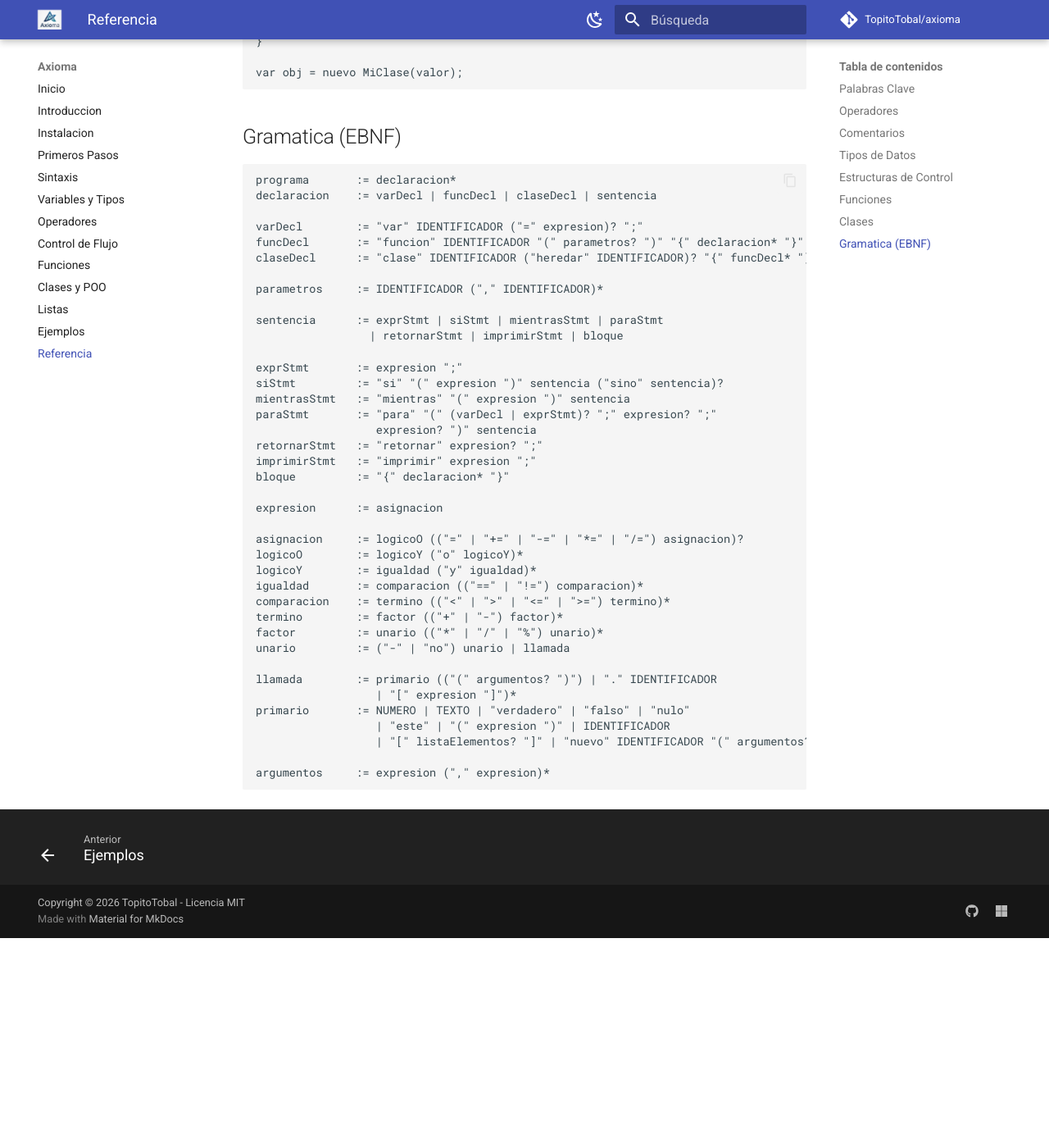
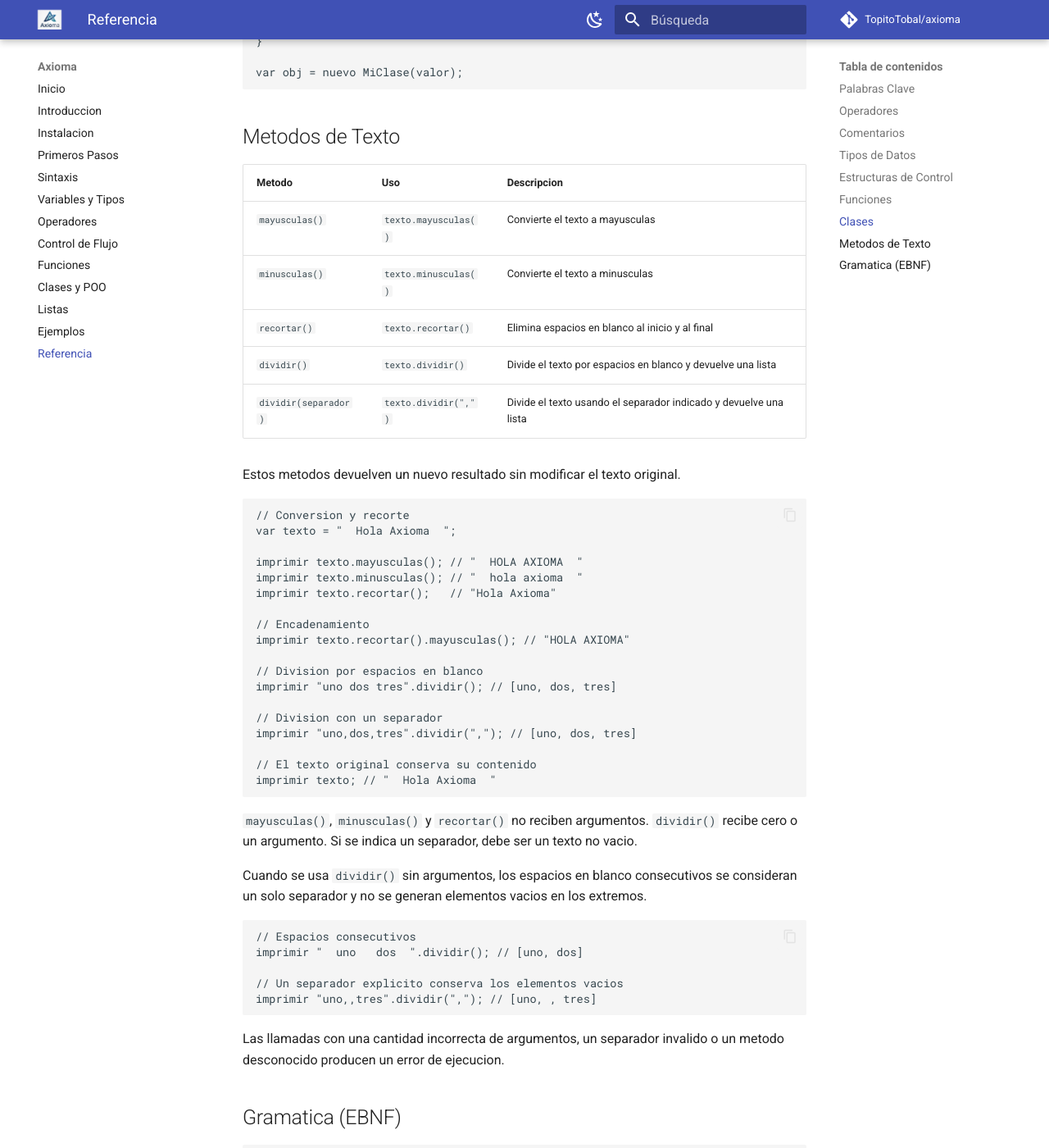
Before and after one commit to TopitoTobal/axioma, an MkDocs documentation site: the page built from docs/12-referencia.md, in a window 1280 px wide and 1400 px high, scrolled down 2527 px. Shown: the whole window at 82% size. Built offline with MkDocs 1.6.1 and Material for MkDocs 9.7.7, drawn with Linux system fonts in a browser that asks for light colours; comment, search, counter and statistics services are not loaded; before the commit the page ends 3671 px from its top, so only the background shows below that.

Commit message:
feat: agregar metodos de texto

````diff
--- a/docs/12-referencia.md
+++ b/docs/12-referencia.md
@@ -96,6 +96,58 @@ clase MiClase {
 var obj = nuevo MiClase(valor);
 ```
 
+## Metodos de Texto
+
+| Metodo | Uso | Descripcion |
+|--------|-----|-------------|
+| `mayusculas()` | `texto.mayusculas()` | Convierte el texto a mayusculas |
+| `minusculas()` | `texto.minusculas()` | Convierte el texto a minusculas |
+| `recortar()` | `texto.recortar()` | Elimina espacios en blanco al inicio y al final |
+| `dividir()` | `texto.dividir()` | Divide el texto por espacios en blanco y devuelve una lista |
+| `dividir(separador)` | `texto.dividir(",")` | Divide el texto usando el separador indicado y devuelve una lista |
+
+Estos metodos devuelven un nuevo resultado sin modificar el texto original.
+
+```
+// Conversion y recorte
+var texto = "  Hola Axioma  ";
+
+imprimir texto.mayusculas(); // "  HOLA AXIOMA  "
+imprimir texto.minusculas(); // "  hola axioma  "
+imprimir texto.recortar();   // "Hola Axioma"
+
+// Encadenamiento
+imprimir texto.recortar().mayusculas(); // "HOLA AXIOMA"
+
+// Division por espacios en blanco
+imprimir "uno dos tres".dividir(); // [uno, dos, tres]
+
+// Division con un separador
+imprimir "uno,dos,tres".dividir(","); // [uno, dos, tres]
+
+// El texto original conserva su contenido
+imprimir texto; // "  Hola Axioma  "
+```
+
+`mayusculas()`, `minusculas()` y `recortar()` no reciben argumentos.
+`dividir()` recibe cero o un argumento. Si se indica un separador,
+debe ser un texto no vacio.
+
+Cuando se usa `dividir()` sin argumentos, los espacios en blanco
+consecutivos se consideran un solo separador y no se generan elementos
+vacios en los extremos.
+
+```
+// Espacios consecutivos
+imprimir "  uno   dos  ".dividir(); // [uno, dos]
+
+// Un separador explicito conserva los elementos vacios
+imprimir "uno,,tres".dividir(","); // [uno, , tres]
+```
+
+Las llamadas con una cantidad incorrecta de argumentos, un separador
+invalido o un metodo desconocido producen un error de ejecucion.
+
 ## Gramatica (EBNF)
 
 ```
````
Also changed, not shown: 2 other files.
